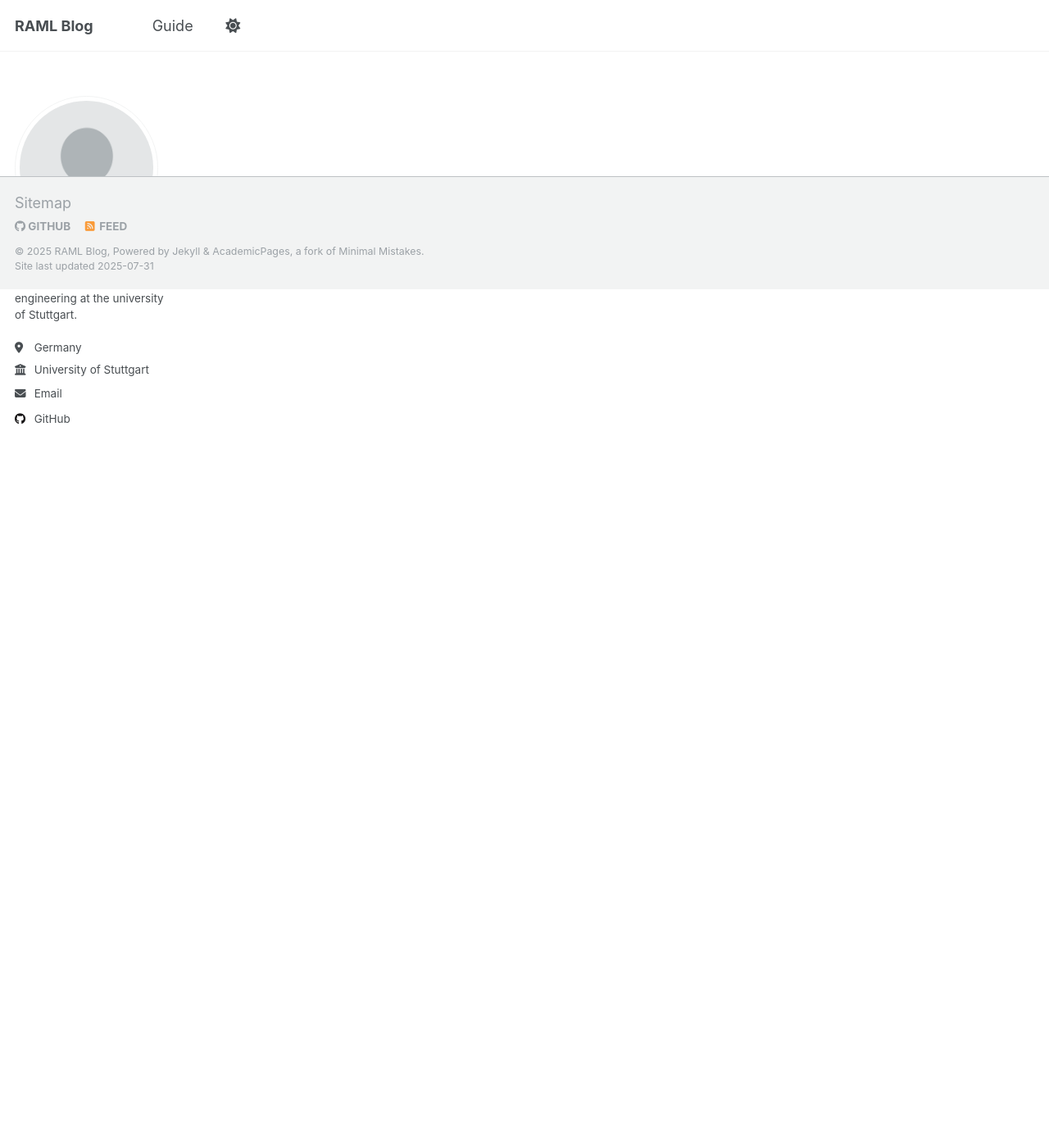
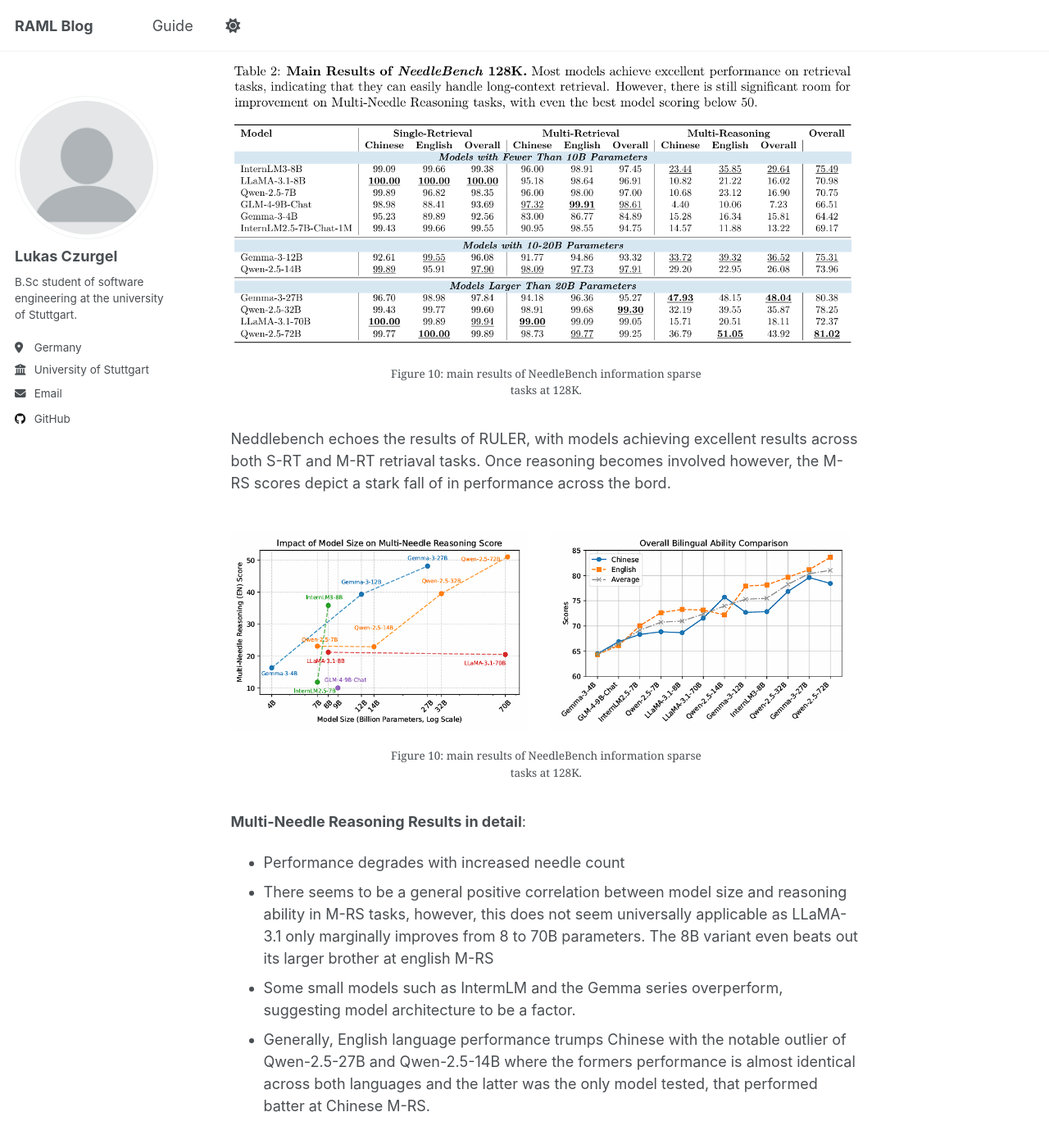
Before and after one commit to st156832/RAML-NeedleBench-Blog, a Jekyll site: the page built from _pages/about.md, in a window 1280 px wide and 1400 px high, scrolled down 13968 px. Shown: the top 1396 px of the window at 82% size. Built offline with Jekyll 4.4.1, drawn with Linux system fonts in a browser that asks for light colours; a script that is not in the unit is left out; some of the changed text lies outside the part shown.

Commit message:
sparse results

```diff
--- a/_pages/about.md
+++ b/_pages/about.md
@@ -214,8 +214,29 @@ As with information sparse tasks, information dense tasks are evaluated on a exa
 <figure>
     <img src="{{site.baseurl}}/images/NB_ATC_EVAL.png"
          alt="Information dense tasks evaluation NeedleBench.">
-    <figcaption style="text-align: center; max-width: 50%; display: block; margin: auto; width: 50%;">Figure 8: Information dense tasks evaluation in NeedleBench.</figcaption>
+    <figcaption style="text-align: center; max-width: 50%; display: block; margin: auto; width: 50%;">Figure 9: Information dense tasks evaluation in NeedleBench.</figcaption>
 </figure>
 
 The authors further provide an Effective Needle Length (ENL) score, whereby N reflects the largest number of needles for which the model’s exact-match accuracy P<sub>N</sub> remains at
 least τ. Models are evaluated under a ENL-50 metric, with τ = 50%
+
+## Experiments and Results
+<figure>
+    <img src="{{site.baseurl}}/images/sparse_results.png"
+         alt="Information sparse tasks results, NeedleBench.">
+    <figcaption style="text-align: center; max-width: 50%; display: block; margin: auto; width: 50%;">Figure 10: main results of NeedleBench information sparse tasks at 128K.</figcaption>
+</figure>
+
+Neddlebench echoes the results of RULER, with models achieving excellent results across both S-RT and M-RT retriaval tasks. Once reasoning becomes involved however, the M-RS scores depict a stark fall of in performance across the bord.
+
+<figure>
+    <img src="{{site.baseurl}}/images/size_language.png"
+         alt="Information sparse tasks results, NeedleBench.">
+    <figcaption style="text-align: center; max-width: 50%; display: block; margin: auto; width: 50%;">Figure 10: main results of NeedleBench information sparse tasks at 128K.</figcaption>
+</figure>
+
+**Multi-Needle Reasoning Results in detail**:
+- Performance degrades with increased needle count
+- There seems to be a general positive correlation between model size and reasoning ability in M-RS tasks, however, this does not seem universally applicable as LLaMA-3.1 only marginally improves from 8 to 70B parameters. The 8B variant even beats out its larger brother at english M-RS
+- Some small models such as IntermLM and the Gemma series overperform, suggesting model architecture to be a factor.
+- Generally, English language performance trumps Chinese with the notable outlier of Qwen-2.5-27B and Qwen-2.5-14B where the formers performance is almost identical across both languages and the latter was the only model tested, that performed batter at Chinese M-RS.
```
Also changed, not shown: images/language.png (added), images/model_size.png (added), images/size_language.png (added), images/sparse_results.png (added).
